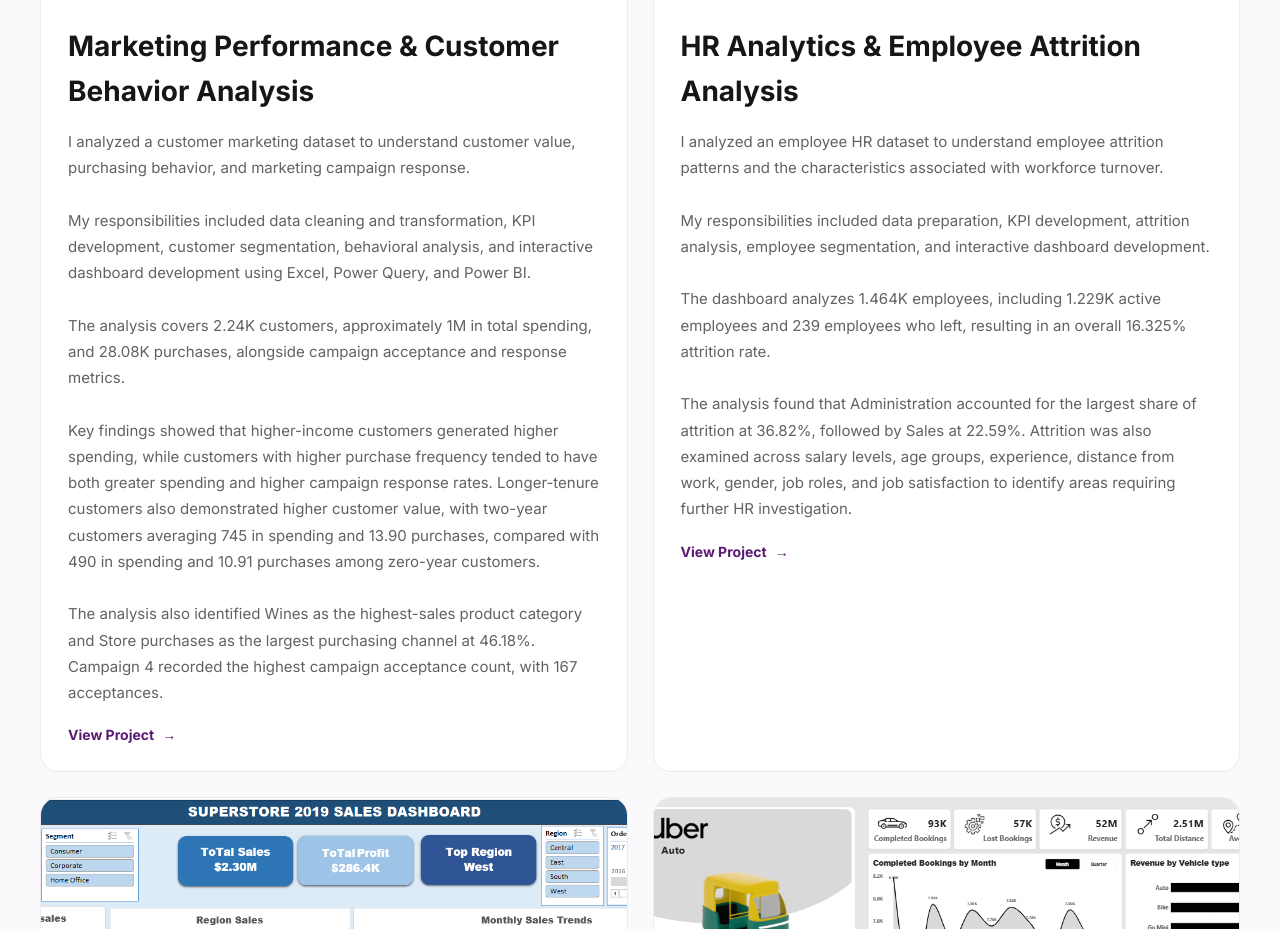
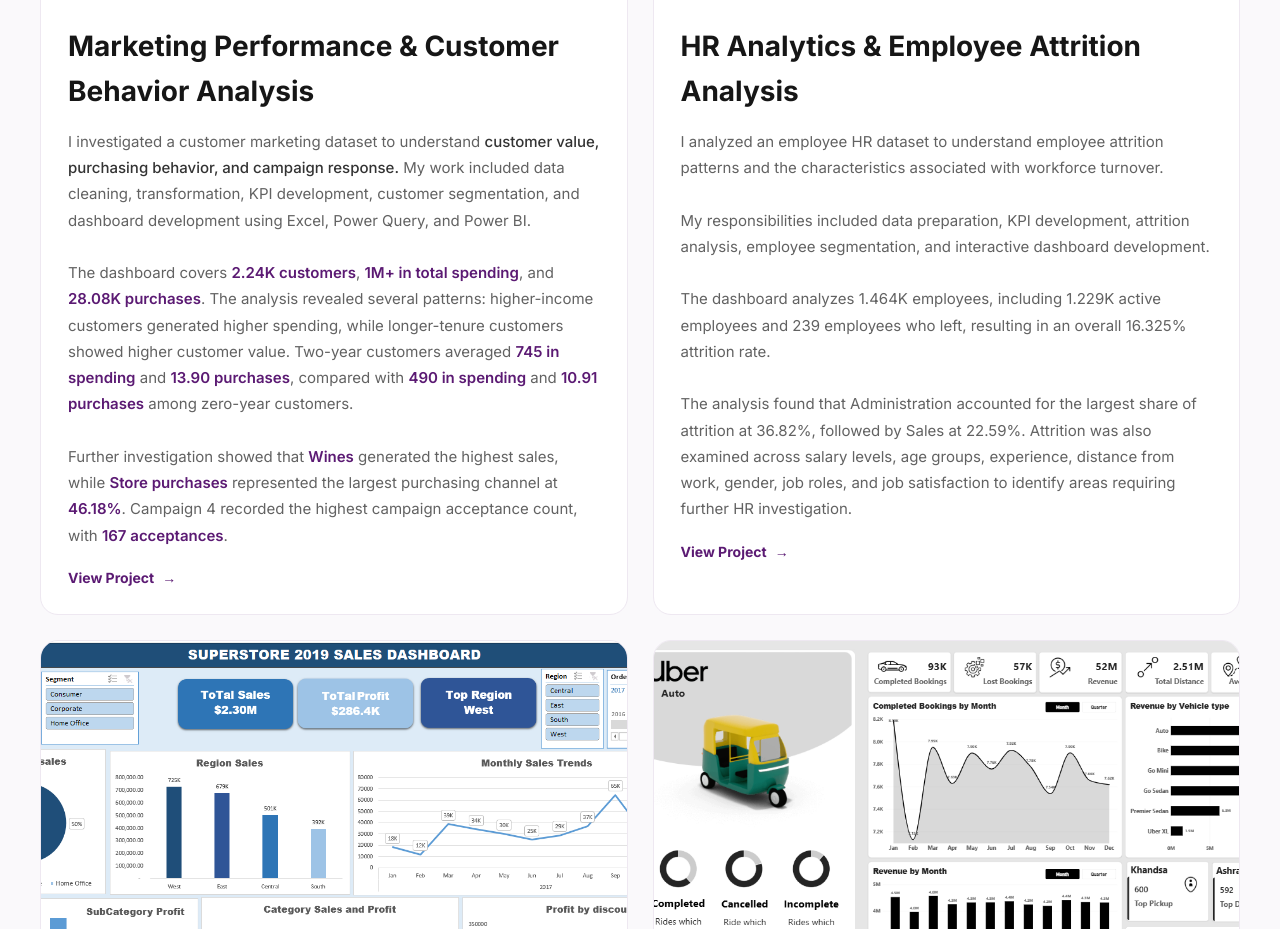
Before and after one commit to salmaashour099-debug/Salma-Ashour-pro, a plain HTML site: page index.html in a window 1280 px wide. Shown: the part 3985-4914 px from the top of the page. Drawn offline with Linux system fonts and the light colour scheme.

Commit message:
Update index

```diff
--- a/index.html
+++ b/index.html
@@ -612,19 +612,32 @@
                             Marketing Performance &amp; Customer Behavior Analysis
                         </h3>
 
+                        <p class="project__description">
+                            I investigated a customer marketing dataset to understand
+                            <span>customer value, purchasing behavior, and campaign response.</span>
+                            My work included data cleaning, transformation, KPI development,
+                            customer segmentation, and dashboard development using Excel,
+                            Power Query, and Power BI.
+                            <br><br>
 
-                        <p class="project__description">
-                            I analyzed a customer marketing dataset to understand customer value, purchasing behavior, and marketing campaign response. <br> <br>
+                            The dashboard covers <strong>2.24K customers</strong>,
+                            <strong>1M+ in total spending</strong>, and
+                            <strong>28.08K purchases</strong>.
+                            The analysis revealed several patterns: higher-income customers
+                            generated higher spending, while longer-tenure customers showed
+                            higher customer value.
+                            Two-year customers averaged <strong>745 in spending</strong> and
+                            <strong>13.90 purchases</strong>, compared with
+                            <strong>490 in spending</strong> and
+                            <strong>10.91 purchases</strong> among zero-year customers.
+                            <br><br>
 
-                             My responsibilities included data cleaning and transformation, KPI development, customer segmentation, behavioral analysis, and interactive dashboard development using Excel, Power Query, and Power BI. <br> <br>
-
-                             The analysis covers 2.24K customers, approximately 1M in total spending, and 28.08K purchases, alongside campaign acceptance and response metrics. <br> <br>
-
-                             Key findings showed that higher-income customers generated higher spending, while customers with higher purchase frequency tended to have both greater spending and higher campaign response rates. Longer-tenure customers also demonstrated higher customer value, with two-year customers averaging 745 in spending and 13.90 purchases, compared with 490 in spending and 10.91 purchases among zero-year customers.<br> <br>
-
-                            The analysis also identified Wines as the highest-sales product category and Store purchases as the largest purchasing channel at 46.18%. Campaign 4 recorded the highest campaign acceptance count, with 167 acceptances.
+                            Further investigation showed that <strong>Wines</strong> generated
+                            the highest sales, while <strong>Store purchases</strong> represented
+                            the largest purchasing channel at <strong>46.18%</strong>.
+                            Campaign 4 recorded the highest campaign acceptance count, with
+                            <strong>167 acceptances</strong>.
                         </p>
-
 
                         <a
                             href="#"
```
